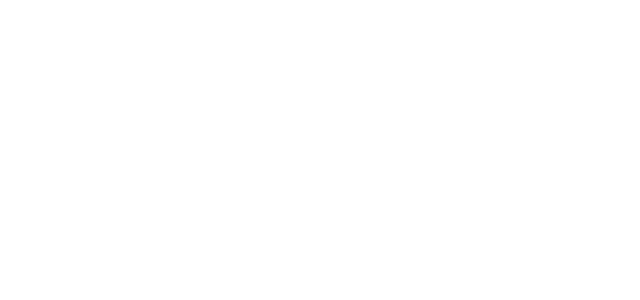
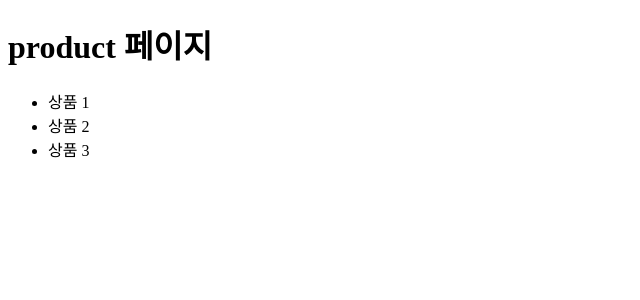
Before and after one commit to tmddnjs1533/learn-nuxt, a Nuxt app: page /product in a window 1280 px wide. Before the commit this address had no page. Shown: the top 300 px of the page, without its empty margins (0-640 px from the left). Built offline with nearby package versions, Linux system fonts and the light colour scheme.

Commit message:
- 에러페이지 설정 - 디폴트 레이아웃 설정

```diff
--- /dev/null
+++ b/layouts/default.vue
@@ -0,0 +1,18 @@
+<template>
+  <div>
+    <h1>{{ $route.name }} 페이지</h1>
+  <Nuxt />
+  </div>
+</template>
+
+<script lang="ts">
+export default {
+  created() {
+    console.log(this.$route)
+  }
+}
+</script>
+
+<style scoped>
+
+</style>
--- /dev/null
+++ b/layouts/error.vue
@@ -0,0 +1,14 @@
+<script lang="ts">
+
+</script>
+
+<template>
+<div>
+  <h1>404페이지</h1>
+  <p>페이지를 찾을 수 없습니다.</p>
+</div>
+</template>
+
+<style scoped>
+
+</style>
--- a/package.json
+++ b/package.json
@@ -26,7 +26,7 @@
     "@nuxt/typescript-build": "^2.1.0",
     "@nuxtjs/eslint-config-typescript": "^8.0.0",
     "@nuxtjs/eslint-module": "^3.0.2",
-    "eslint": "^8.4.1",
+    "eslint": "8.4.1",
     "eslint-config-prettier": "^8.3.0",
     "eslint-plugin-nuxt": "^3.1.0",
     "eslint-plugin-vue": "^8.2.0",
--- a/pages/index.vue
+++ b/pages/index.vue
@@ -1,10 +1,11 @@
 <template>
-  <Tutorial />
+    <div>
+      <h1>Index</h1>
+    </div>
 </template>
 
 <script lang="ts">
 import Vue from 'vue'
-
 export default Vue.extend({
   name: 'IndexPage',
 })
--- /dev/null
+++ b/pages/product/index.vue
@@ -0,0 +1,15 @@
+<script lang="ts">
+
+</script>
+
+<template>
+  <ul>
+    <li>상품 1</li>
+    <li>상품 2</li>
+    <li>상품 3</li>
+  </ul>
+</template>
+
+<style scoped>
+
+</style>
```
Also changed, not shown: .eslintrc.js.
